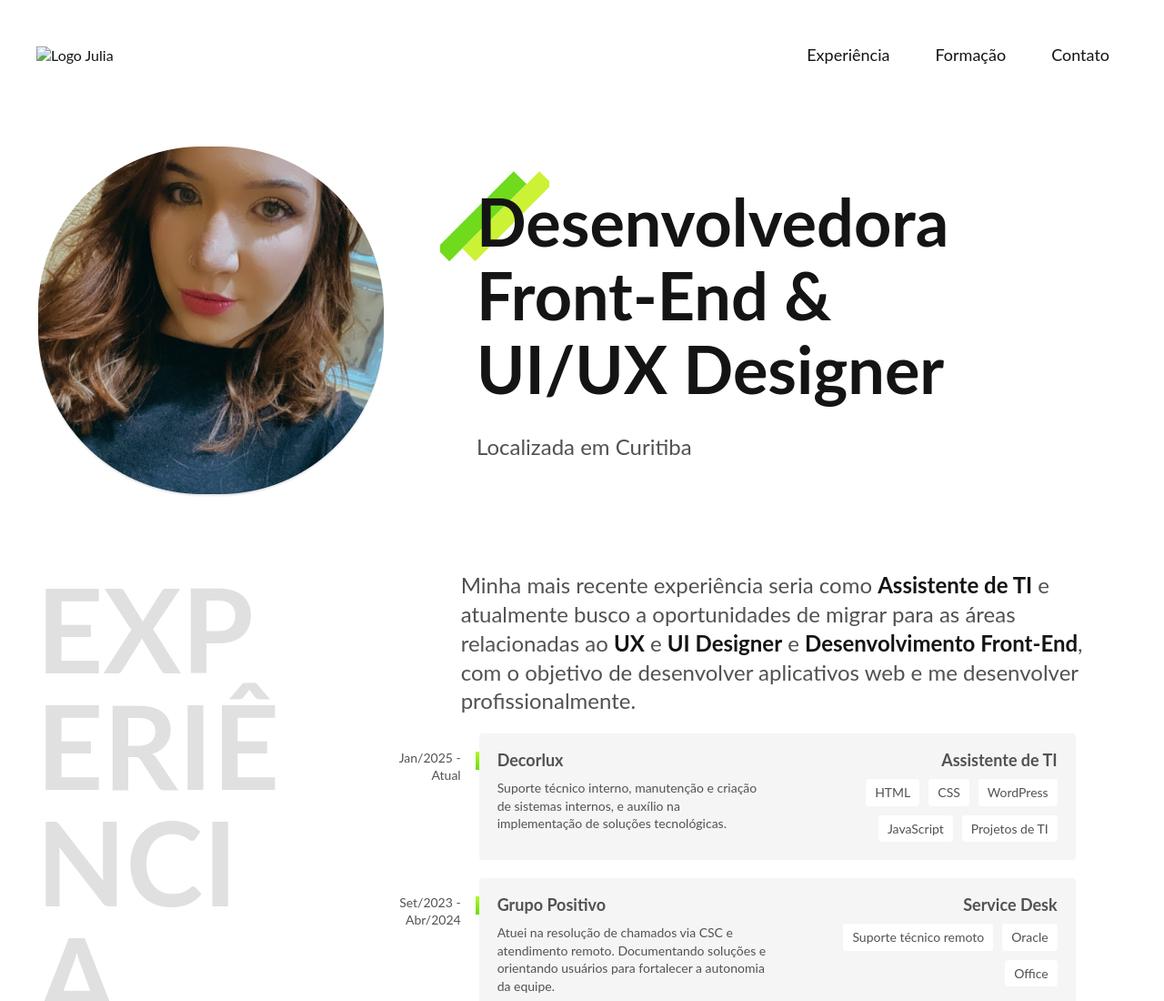
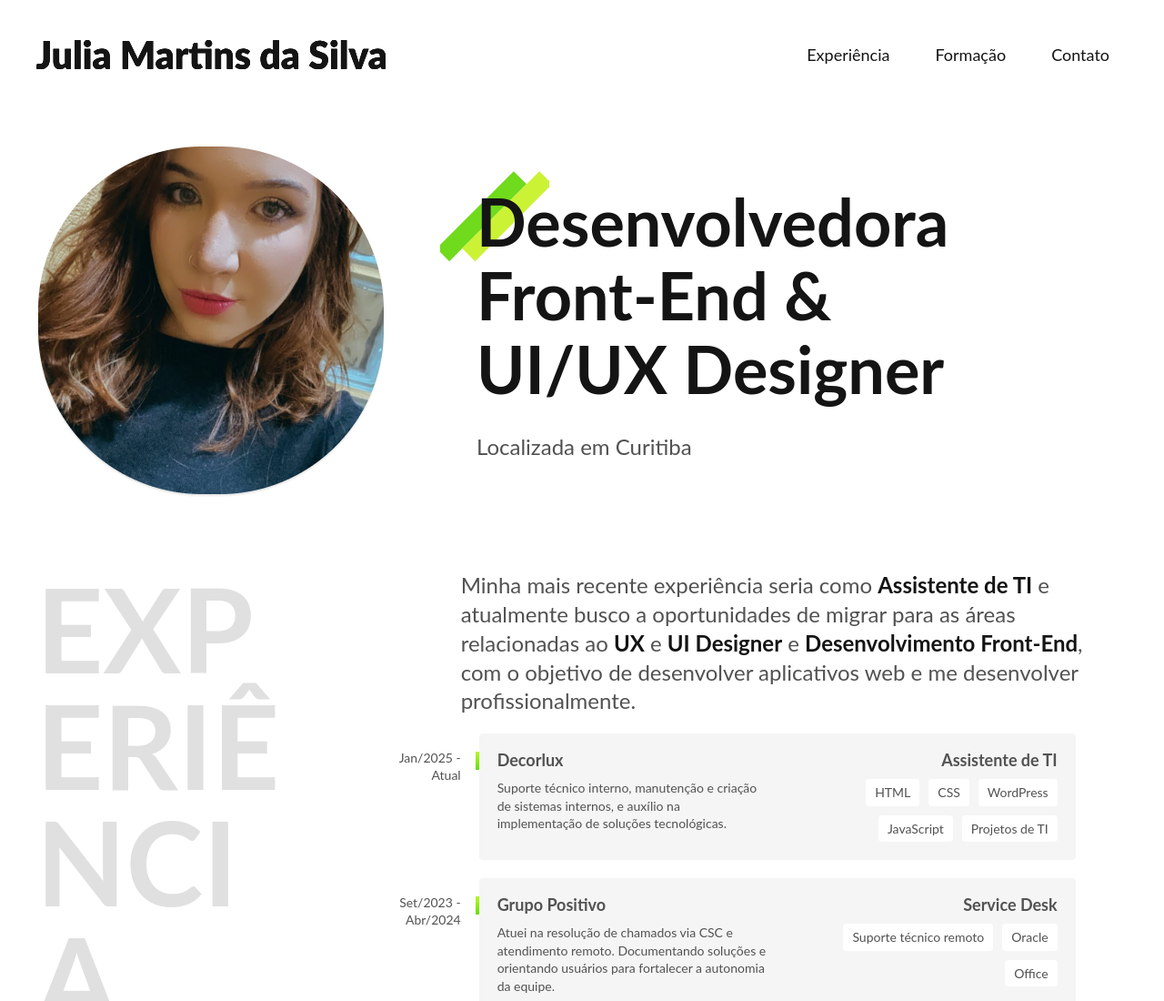
Before and after one commit to juhmartins-04/portif-lio, a plain HTML site: page index.html in a window 1280 px wide. Shown: the top 1100 px of the page at 91% size. Drawn offline with Linux system fonts and the light colour scheme; the site is published under a folder, as on GitHub Pages, so addresses that start at the root find nothing.

Commit message:
correcao logo

```diff
--- a/index.html
+++ b/index.html
@@ -9,7 +9,7 @@
 </head>
 <body>
   <header class="header">
-    <img class="logo" src="/img/marca.svg" alt="Logo Julia">
+    <img class="logo" src="./img/marca.svg" alt="Logo Julia">
     <nav>
       <ul class="header-menu">
         <li><a href="#experincia">Experiência</a></li>
```
